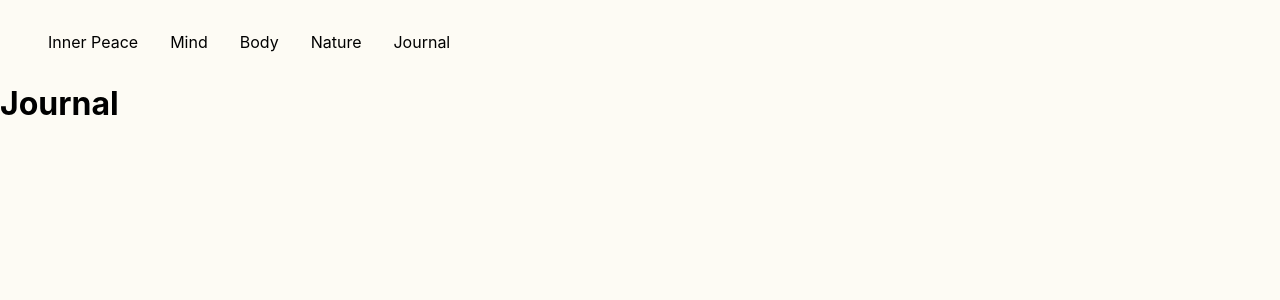
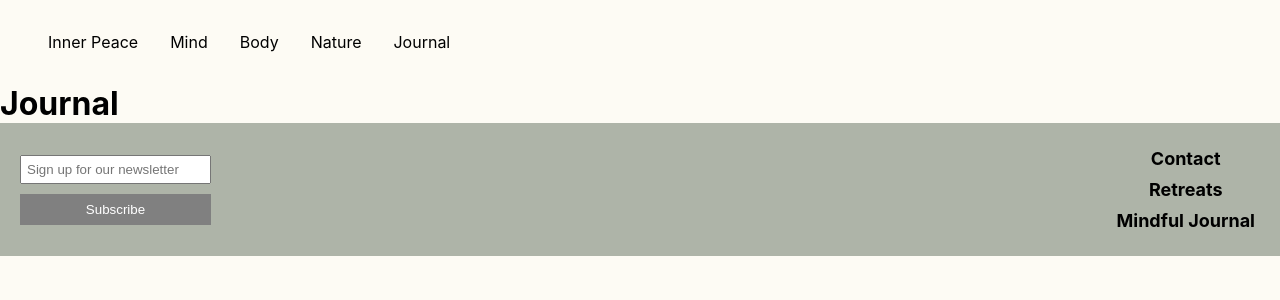
Before and after one commit to mehjwazir/ip, a React (Create React App) app: page /journal in a window 1280 px wide. Shown: the top 300 px of the page. Built offline with nearby package versions, Linux system fonts and the light colour scheme.

Commit message:
added code for footer and footer.css not final testing

```diff
--- a/src/App.jsx
+++ b/src/App.jsx
@@ -1,7 +1,7 @@
 import './App.css';
 import { Routes, Route } from 'react-router-dom';
 import NavBar from './components/NavBar/NavBar';
-// import Footer from './components/Footer/Footer';
+import Footer from './components/Footer/Footer';
 import Home from './pages/Home';
 import Mind from './pages/Mind/Mind';
 import Body from './pages/Body/Body';
@@ -20,7 +20,10 @@ function App() {
         <Route path="/nature" element={<Nature />} />
         <Route path="/journal" element={<Journal />} />
       </Routes>
+      <Footer />
     </>
+
+
 
   );
 }
--- a/src/components/Footer/Footer.css
+++ b/src/components/Footer/Footer.css
@@ -0,0 +1,36 @@
+footer {
+	background-color: #AEB4A8;
+	padding: 20px;
+	display: flex;
+	justify-content: space-between;
+	align-items: center;
+}
+
+.newsletter {
+	display: flex;
+	flex-direction: column;
+}
+
+.newsletter input[type="email"] {
+	padding: 5px;
+	margin-bottom: 10px;
+}
+
+.newsletter button {
+	padding: 8px 15px;
+	background-color: gray;
+	color: white;
+	border: none;
+	cursor: pointer;
+}
+
+.footer-links {
+	display: flex;
+	flex-direction: column;
+	align-items: center;
+}
+
+.footer-links h5 {
+	margin: 5px;
+	font-size: 18px;
+}
--- a/src/components/Footer/Footer.jsx
+++ b/src/components/Footer/Footer.jsx
@@ -1,14 +1,20 @@
-import "./Footer.css"
-
-
-
+import React from 'react';
+import './Footer.css';
 
 const Footer = () => {
 	return (
 		<footer>
-
+			<div className="newsletter">
+				<input type="email" placeholder="Sign up for our newsletter" />
+				<button>Subscribe</button>
+			</div>
+			<div className="footer-links">
+				<h5>Contact</h5>
+				<h5>Retreats</h5>
+				<h5>Mindful Journal</h5>
+			</div>
 		</footer>
-	)
+	);
 }
 
-export default Footer();
+export default Footer;
```
